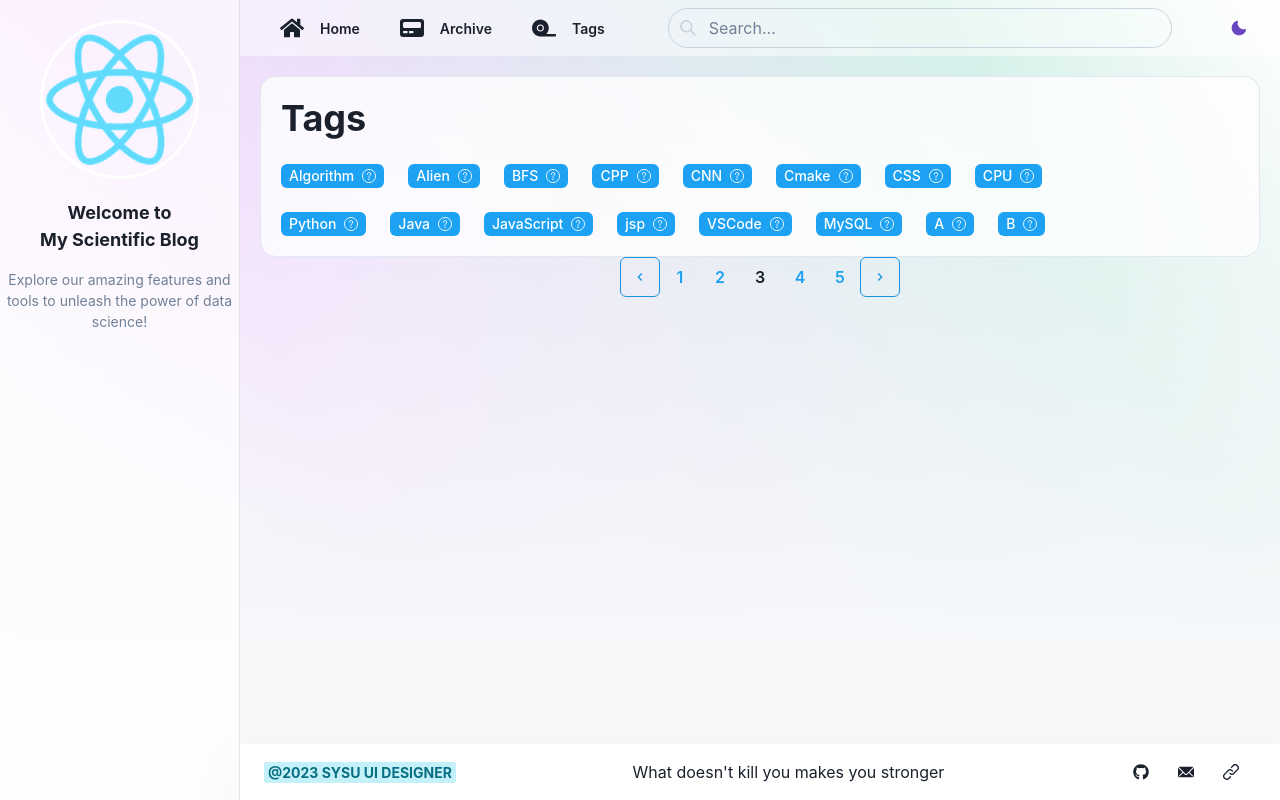
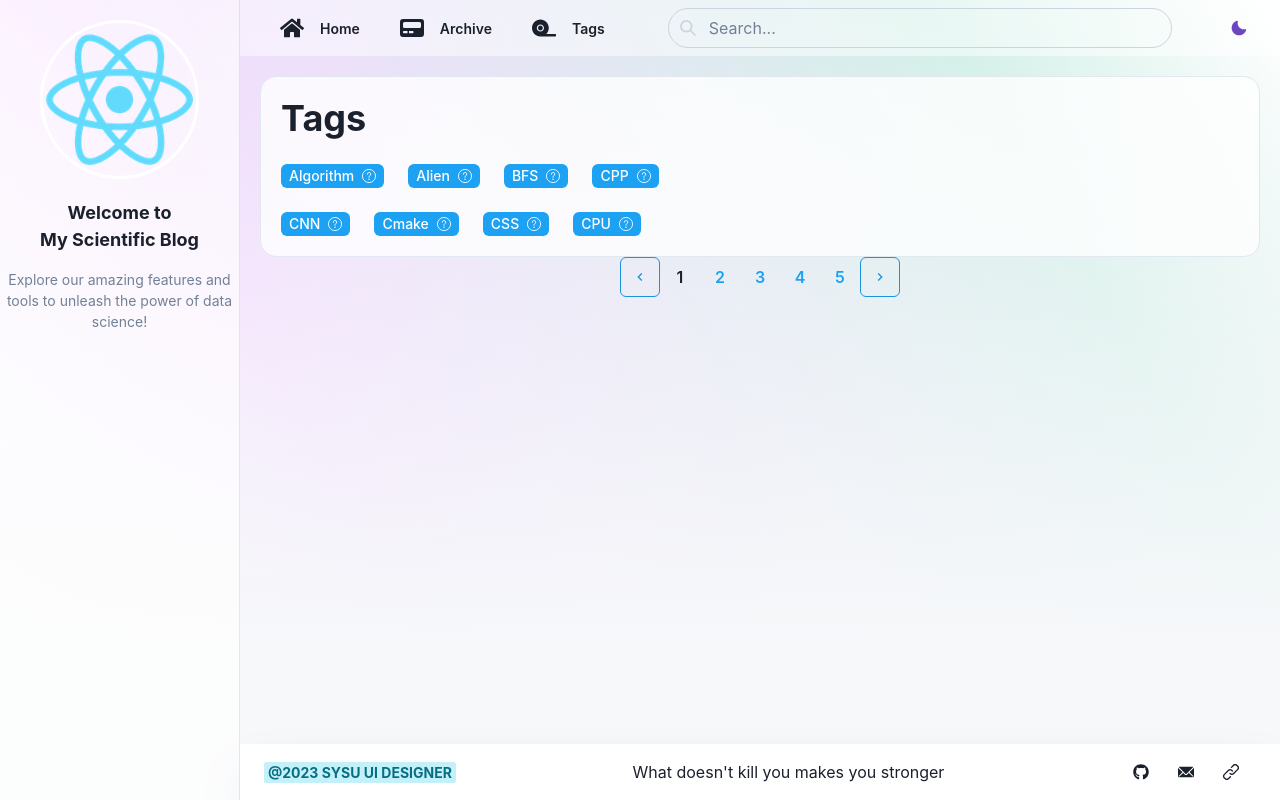
Before and after one commit to Maxwell-Wong/FinalProjectBlog, a React (Create React App) app: page /analysis in a window 1280 px wide. Built offline with nearby package versions, Linux system fonts and the light colour scheme.

Commit message:
初步实现翻页

```diff
--- a/src/Pages/Tags.js
+++ b/src/Pages/Tags.js
@@ -24,7 +24,7 @@ const TagsPage = (props) => {
         const maxPage = 10; // 取决于数据量
         if (props >= 1 && props <= maxPage) {
             setcurrentPage( currentPage => props );
-            alert("props.page=" + props);
+            // alert("props.page=" + props);
 
         } else {
             alert("page number error");
@@ -80,8 +80,20 @@ const TagsPage = (props) => {
         // TODO:
         // 1. tags 从数据库中获得
         // 2. TagRightIcon ？
-        var tags = [['Algorithm', 'Alien', 'BFS', 'CPP', 'CNN', 'Cmake', 'CSS', 'CPU'],
-                    ['Python', 'Java', 'JavaScript', 'jsp', 'VSCode', 'MySQL', 'A', 'B']]
+        var data = ['Algorithm', 'Alien', 'BFS', 'CPP', 'CNN', 'Cmake', 'CSS', 'CPU',
+                    'Python', 'Java', 'JavaScript', 'jsp', 'VSCode', 'MySQL', 'A', 'B']
+
+        let tags = []
+        let base = (currentPage - 1) * 8; // 4 * 2 tags each page
+        for (let i = 0; i < 2; i++) {
+            let temp = []
+            for (let j = 0; j < 4; j++) {
+                let idx = base + 4*i + j;
+                // TODO：这里加越界判断
+                temp.push(data[idx]);
+            }
+            tags.push(temp);
+        }
 
         tags = tags.map(item => (
             <HStack spacing='24px'>
@@ -103,7 +115,7 @@ const TagsPage = (props) => {
     const borderColor = useColorModeValue('gray.200', 'gray.600')
     const bgColor = useColorModeValue('whiteAlpha.800', 'gray.700')
 
-    const [currentPage, setcurrentPage] = useState(3);
+    const [currentPage, setcurrentPage] = useState(1);
     // const [state, setState] = useState(
     //     {
     //     currentPage:3,
```
